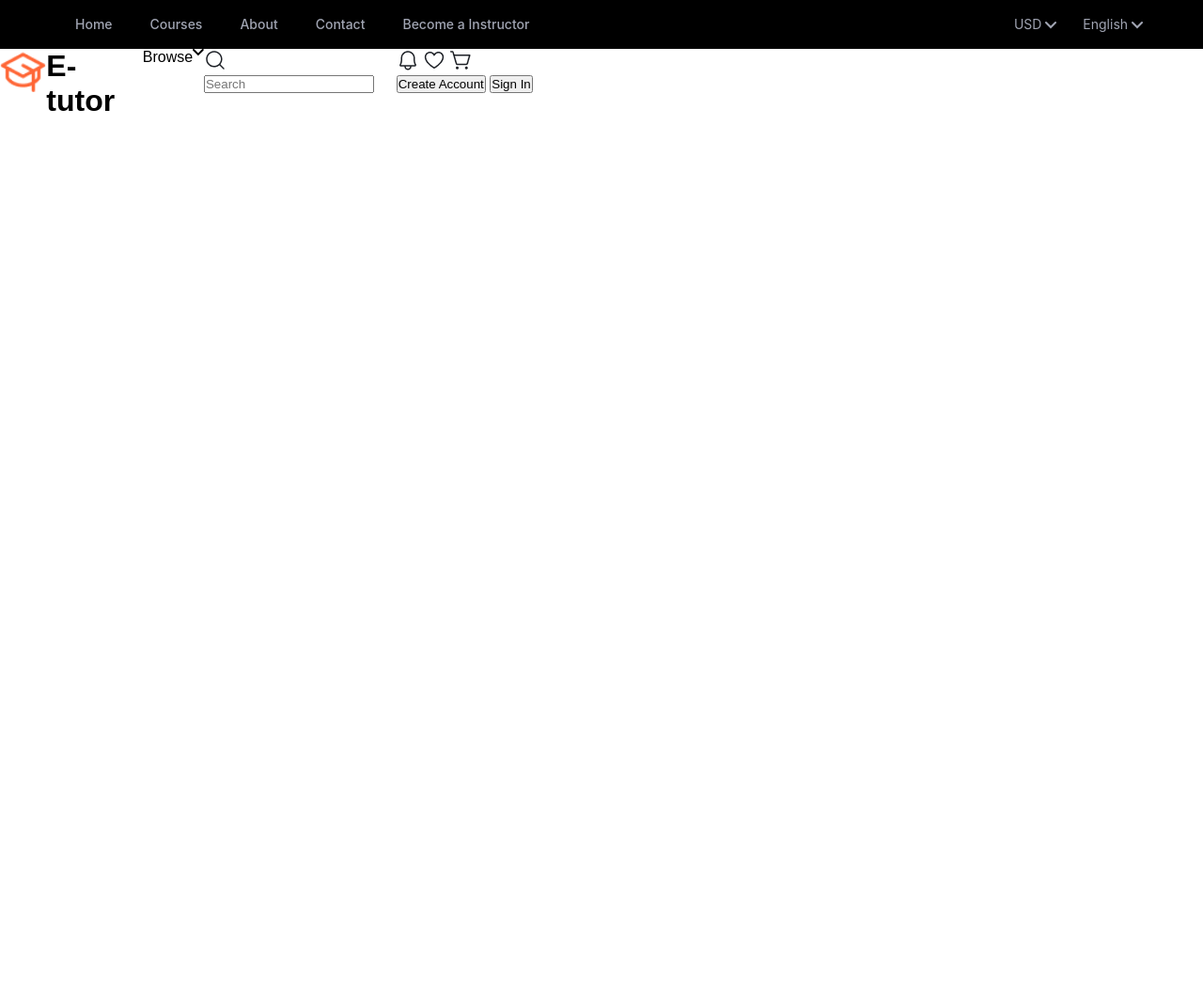
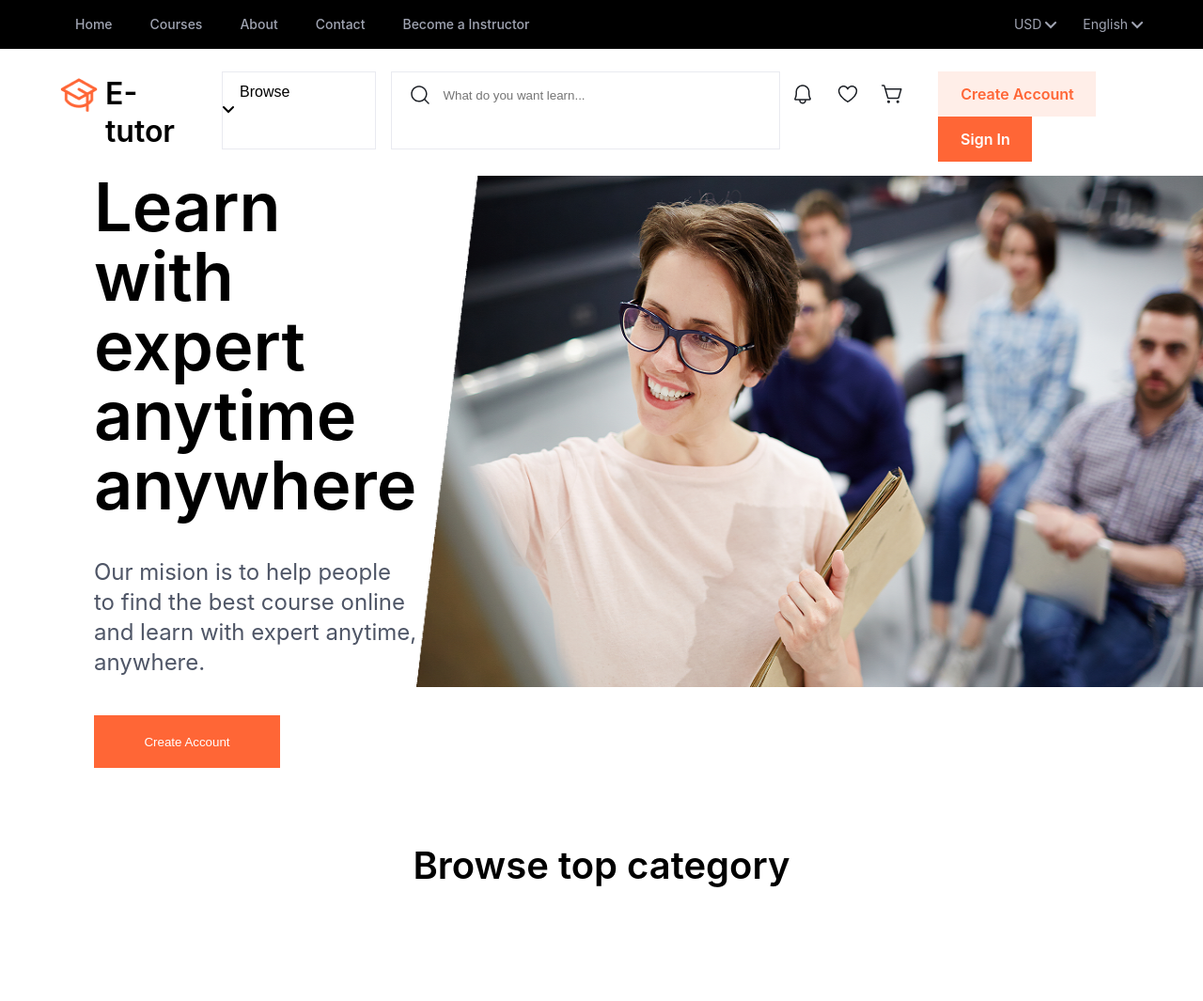
Before and after one commit to dangerlyoha12/E-tutor-project, a plain HTML site: page index.html in a window 1280 px wide. Shown: the whole page at 94% size. Before the commit the page ends 800 px from the top, so only its background shows below. Drawn offline with Linux system fonts and the light colour scheme; a web font is replaced by a local one.

Commit message:
Finish header, create welcome block and start create Browse block

```diff
--- a/index.html
+++ b/index.html
@@ -43,8 +43,11 @@
 			</div>
 			<div class="logo">
 				<div class="logo__content">
+					<div class="logo__content__logo">
 					<img src="image/logo-cap.png" alt="cap" />
 					<h1>E-tutor</h1>
+					</div>
+					<div class='logo__content__search'>
 					<span>Browse</span>
 					<svg width="12" height="8" viewBox="0 0 12 8" fill="none">
 						<path
@@ -53,10 +56,13 @@
 							stroke-width="2"
 							stroke-linecap="round"
 						/>
+						</div>
 					</svg>
 					<div class="input">
+						<div>
 						<img src="image/Glass.png" alt="glass" />
-						<input type="text" placeholder="Search" />
+						<input type="text" placeholder="What do you want learn..." />
+					</div>
 					</div>
 				</div>
 				<div class="logo__content__button">
@@ -64,7 +70,7 @@
 						<img src="image/Bell.png" alt="" />
 						<img src="image/Heart.png" alt="" />
 						<img src="image/Shopping.png" alt="" />
-					</div>
+						</div>
 					<div>
 						<button>Create Account</button>
 						<button>Sign In</button>
@@ -72,5 +78,23 @@
 				</div>
 			</div>
 		</header>
+		<main>
+			<div class='welcome-block'>
+				<div class="welcome-block__content">
+					<h1>Learn with expert anytime anywhere</h1>
+					<p>
+						Our mision is to help people to find the best course online and learn with expert anytime, anywhere.
+					</p>
+					<button>Create Account</button>
+				</div>
+				<img src="image/welcome.png" alt="Group people">
+			</div>
+			<div class='Browse'>
+				<h2>Browse top category</h2>
+				<div class="Browse__content">
+
+				</div>
+			</div>
+		</main>
 	</body>
 </html>
--- a/main.css
+++ b/main.css
@@ -37,7 +37,7 @@
 }
 .navber__content a:hover {
 	color: white;
-	border-top: 1px solid rgba(255, 102, 54, 1);
+	box-shadow: 0 2px 0 rgba(255, 102, 54, 1) inset;
 }
 .navber__content > div:nth-child(2) {
 	font-family: Inter;
@@ -53,7 +53,149 @@
 .logo {
 	display: flex;
 }
+.logo {
+	display: flex;
+	justify-content: space-between;
+	width: 90%;
+	margin: 0 auto;
+}
 .logo__content {
 	display: flex;
-	justify-content: space-between;
+	padding: 24px 0;
 }
+.logo__content__logo {
+	display: flex;
+	padding-top: 4px;
+}
+.logo__content__logo > img {
+	width: 40px;
+	height: 40px;
+}
+.logo__content__logo > h1 {
+	font-family: Inter;
+	font-weight: 600;
+	font-size: 32px;
+	line-height: 124%;
+	letter-spacing: -3%;
+	padding-left: 8px;
+}
+.logo__content__search {
+	margin-left: 50px;
+	padding: 12px 0;
+	border: 1px solid rgba(233, 234, 240, 1);
+}
+.logo__content__search span {
+	padding: 0 91px 0 18px;
+}
+.logo__content__search svg {
+	margin-right: 18px;
+}
+.input {
+	display: flex;
+	margin-left: 16px;
+	border: 1px solid rgba(233, 234, 240, 1);
+}
+.input div {
+	display: flex;
+	padding: 12px 177px 12px 18px;
+}
+.input div img {
+	width: 24px;
+	height: 24px;
+}
+.input div input {
+	width: 193px;
+	height: 24px;
+	border: none;
+	padding-left: 12px;
+}
+.input input:focus {
+	outline: none;
+}
+.logo__content__button {
+	display: flex;
+	margin-top: 24px;
+	gap: 24px;
+}
+.logo__content__button > div:first-child {
+	gap: 24px;
+	display: flex;
+	padding: 12px;
+}
+.logo__content__button > div:first-child > img {
+	width: 24px;
+	height: 24px;
+}
+.logo__content__button > div > button:nth-child(1) {
+	width: 168px;
+	height: 48px;
+	background-color: rgba(255, 238, 232, 1);
+	color: rgba(255, 102, 54, 1);
+}
+.logo__content__button > div > button:nth-child(2) {
+	width: 100px;
+	height: 48px;
+	background-color: rgba(255, 102, 54, 1);
+	color: rgba(255, 255, 255, 1);
+}
+.logo__content__button > div > button {
+	font-family: Inter;
+	font-weight: 600;
+	font-size: 16px;
+	line-height: 48px;
+	letter-spacing: -0.8%;
+	text-transform: capitalize;
+	border: none;
+}
+.welcome-block {
+	display: flex;
+}
+.welcome-block > img {
+	width: 850px;
+	height: 548px;
+}
+.welcome-block__content {
+	gap: 40px;
+	display: flex;
+	flex-direction: column;
+	justify-content: center;
+	padding-left: 100px;
+}
+
+.welcome-block__content > h1 {
+	font-family: Inter;
+	font-weight: 600;
+	font-size: 72px;
+	line-height: 74px;
+	letter-spacing: -2%;
+}
+.welcome-block__content > p {
+	font-family: Inter;
+	font-weight: 400;
+	font-size: 24px;
+	line-height: 32px;
+	letter-spacing: 0%;
+	color: rgba(78, 85, 102, 1);
+}
+.welcome-block__content > button {
+	width: 198px;
+	height: 56px;
+	background-color: rgba(255, 102, 54, 1);
+	color: rgba(255, 255, 255, 1);
+	border: none;
+}
+.Browse > h2 {
+	font-family: Inter;
+	font-weight: 600;
+	font-size: 40px;
+	line-height: 48px;
+	letter-spacing: -1%;
+	text-align: center;
+	padding: 80px 0 40px 0;
+}
+.Browse__content {
+	display: flex;
+	gap: 24px;
+	justify-content: center;
+	padding-bottom: 80px;
+}
```
Also changed, not shown: image/welcome.png (added).
